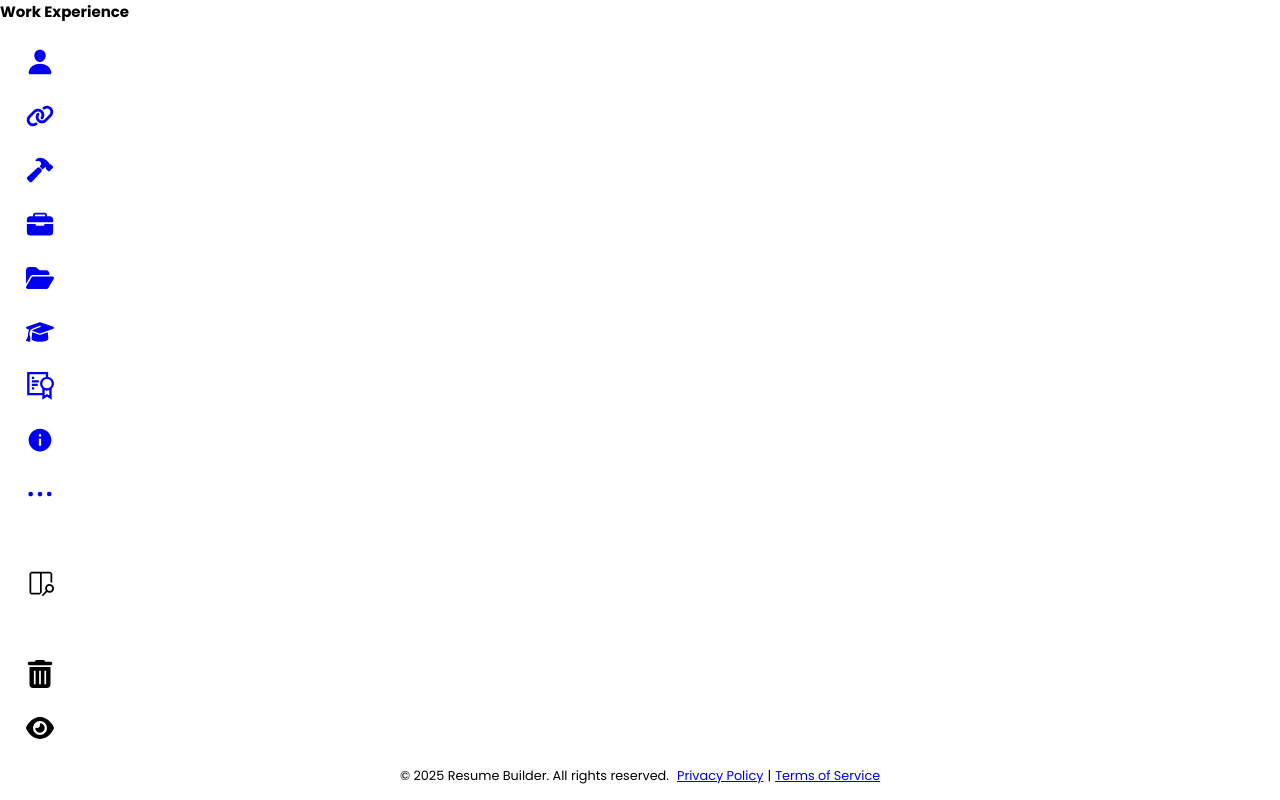
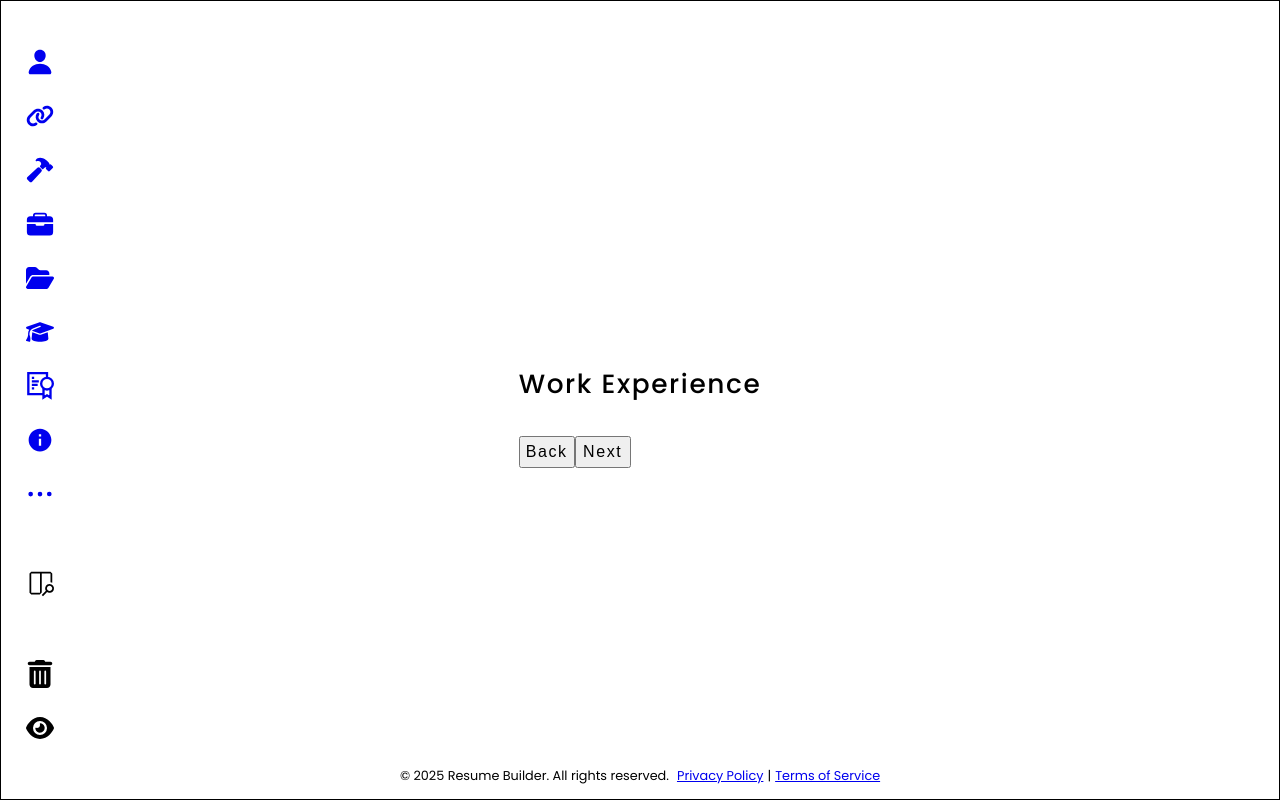
Before and after one commit to billyenglish/Resume_Builder, a React (Vite) app: page /work_experience in a window 1280 px wide. Built offline with nearby package versions, Linux system fonts and the light colour scheme; a web font is replaced by a local one.

Commit message:
Made updated to each individual components and addressed case sensitive.

```diff
--- a/src/components/Certificates.jsx
+++ b/src/components/Certificates.jsx
@@ -1,11 +1,33 @@
 import Nav from "./Nav";
 import Footer from "./Footer"
+import Button from "../subcomponents/Button";
+import InputText from "../subcomponents/InputText";
 
 const Certificate = () => {
 
     return (
         <>
             <Nav />
+            <section className="section">
+                <form className="form">
+                    <div className="form_header">
+                        <h2 className="form_title">
+                            <h2 className="form_title">
+                                Certificates &amp; Awards
+                            </h2>
+                        </h2>
+
+                        <div>
+                            <Button
+                                buttonText="Back"
+                            />
+                            <Button
+                                buttonText="Next"
+                            />
+                        </div>
+                    </div>
+                </form>
+            </section>
             <Footer />
         </>
     );
--- a/src/components/PersonalDetails.jsx
+++ b/src/components/PersonalDetails.jsx
@@ -1,6 +1,6 @@
 import Nav from "../components/Nav"
 import InputText from "../subcomponents/InputText";
-import TextArea from "../subcomponents/Textarea";
+import TextArea from "../subcomponents/TextArea";
 import Button from "../subcomponents/Button";
 import Footer from "../components/Footer";
 import "../styles/personal_details.css";
--- a/src/components/TechnicialSkills.jsx
+++ b/src/components/TechnicialSkills.jsx
@@ -6,7 +6,7 @@ const TechnicialSkills = () => {
     return (
         <>
             <Nav />
-            <section>
+            <section className="section">
                 <h2 className="form_title">Technicial Skills</h2>
             </section>
             <Footer />
--- a/src/components/WorkExperience.jsx
+++ b/src/components/WorkExperience.jsx
@@ -1,15 +1,27 @@
 import Nav from "./Nav";
 import Footer from "./Footer";
+import Button from "../subcomponents/Button";
 
 const WorkExperience = () => {
 
     return (
         <>
             <Nav />
-            <section>
-                <h2 className="section_title">
-                    Work Experience
-                </h2>
+            <section className="section">
+                <form>
+                    <h2 className="form_title">
+                        Work Experience
+                    </h2>
+
+                    <div className="form_control_panel">
+                        <Button
+                            buttonText="Back"
+                        />
+                        <Button
+                            buttonText="Next"
+                        />
+                    </div>
+                </form>
             </section>
             <Footer />
         </>
```
Also changed, not shown: src/components/Education.jsx (indentation only).
